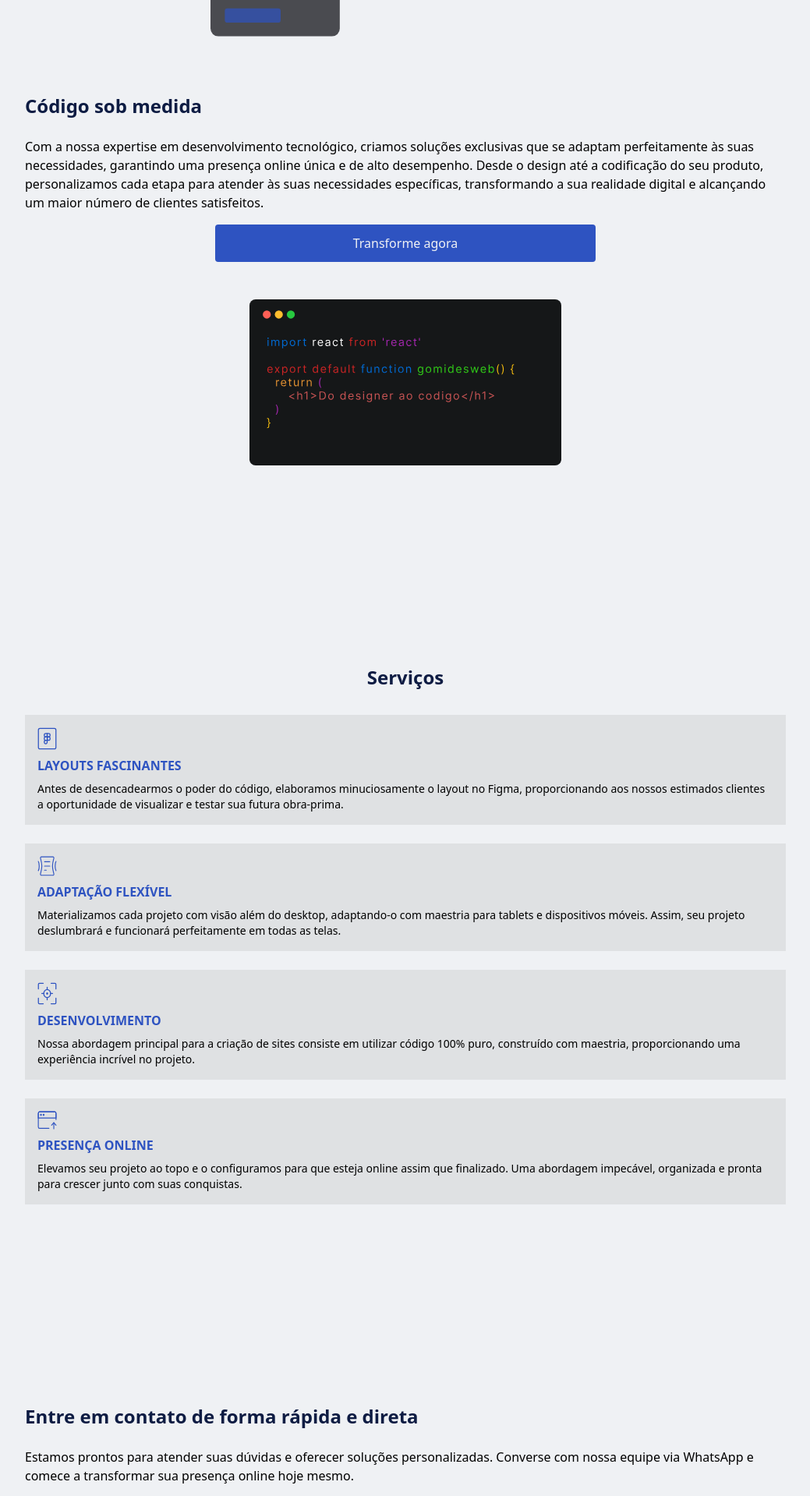
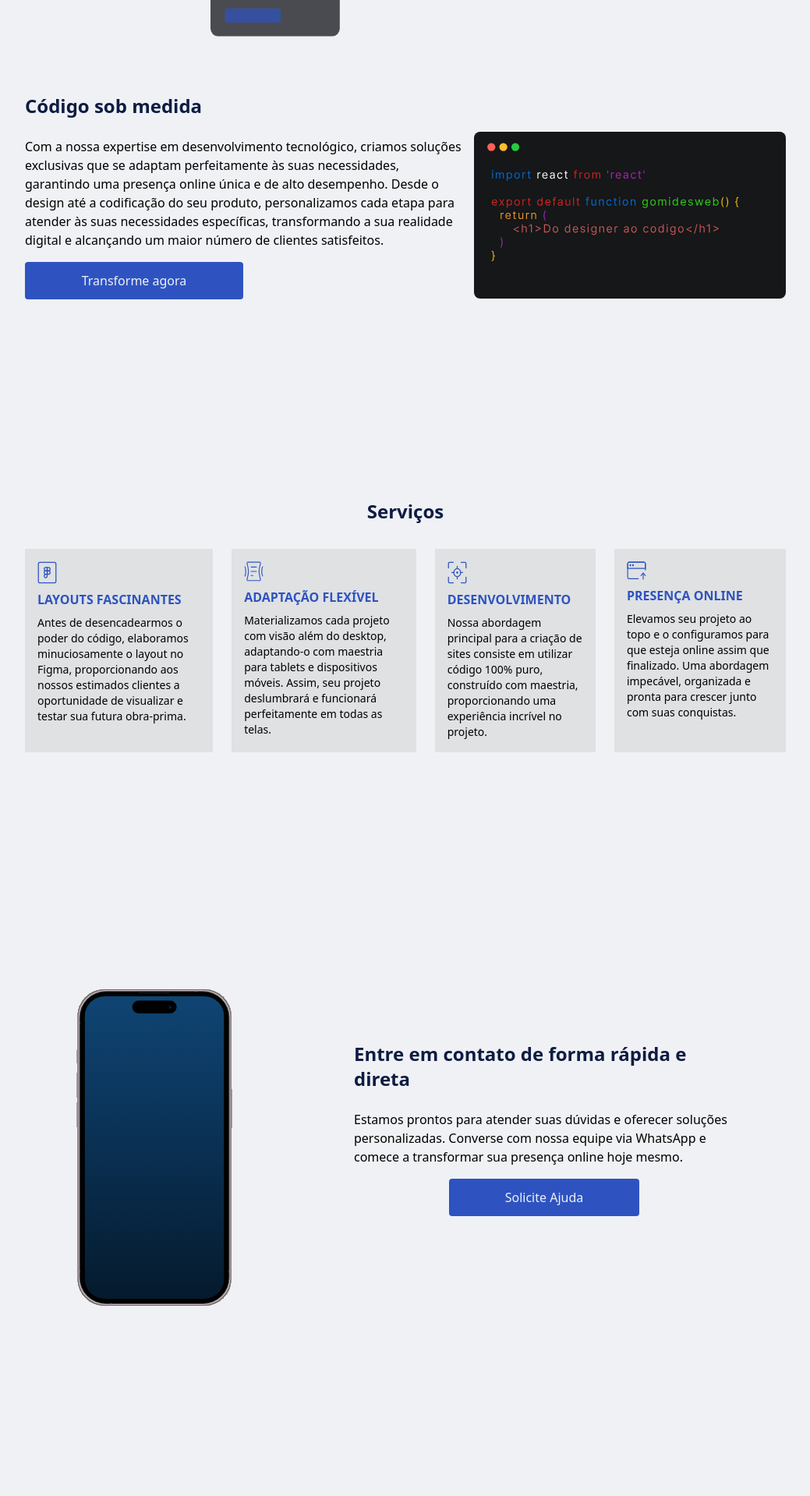
Before and after one commit to GomidesTs/site-gomides-web, a Next.js app: page / in a window 1280 px wide. Shown: the part 680-2599 px from the top of the page at 78% size, without its empty margins (120-1159 px from the left). Built offline with nearby package versions, Linux system fonts and the light colour scheme.

Commit message:
style: layout
Configuring elements to be shown on desktop.

```diff
--- a/src/app/page.tsx
+++ b/src/app/page.tsx
@@ -29,7 +29,8 @@ export default function Home() {
         />
       </div>
 
-      <div className="flex flex-col items-center justify-center">
+      <div className="flex flex-col items-center justify-center xl:flex-row xl:gap-4">
+        <div className="flex flex-col items-center justify-center xl:items-start">
           <div className="flex flex-col gap-6">
             <h2 className=" text-2xl font-bold text-blue-500">
               Código sob medida
@@ -47,6 +48,7 @@ export default function Home() {
           </div>
 
           <Button text="Transforme agora" />
+        </div>
 
         <Image
           className="mt-12"
@@ -57,14 +59,14 @@ export default function Home() {
         />
       </div>
 
-      <div className="mt-64  flex flex-col items-center justify-center">
+      <div className="mt-64 flex flex-col items-center justify-center">
         <h2 className=" text-2xl font-bold text-blue-500">Serviços</h2>
-        <div className="mt-8 flex flex-col gap-6">
+        <div className="mt-8 flex flex-col gap-6 xl:flex-row">
           <Services items={servicesConfig} />
         </div>
       </div>
 
-      <div className="flex flex-col-reverse items-center justify-center pt-64">
+      <div className="flex flex-col-reverse items-center justify-center gap-6 pt-64 xl:flex-row xl:justify-around">
         <Image
           className="mt-12"
           src="/iPhone.svg"
@@ -73,17 +75,19 @@ export default function Home() {
           alt="Várias perspectivas"
         />
 
-        <Button text="Solicite Ajuda" />
-
-        <div>
+        <div className="xl:w-2/4">
           <h2 className="text-2xl font-bold text-blue-500">
             Entre em contato de forma rápida e direta
           </h2>
+
           <p className="text-x mt-6">
             Estamos prontos para atender suas dúvidas e oferecer soluções
             personalizadas. Converse com nossa equipe via WhatsApp e comece a
             transformar sua presença online hoje mesmo.
           </p>
+          <div className="flex w-full items-end justify-center">
+            <Button text="Solicite Ajuda" />
+          </div>
         </div>
       </div>
 
@@ -99,21 +103,22 @@ export default function Home() {
         <div>depots</div>
       </div> */}
 
-      <div className="flex flex-col items-center justify-center pt-64">
+      <div className="flex flex-col items-center justify-center pt-64 xl:flex-row xl:gap-6">
+        <div className="flex flex-col items-center">
           <div>
-          <h2 className=" text-2xl font-bold text-blue-500">
+            <h2 className="text-2xl font-bold text-blue-500">
               Potencialize sua Presença Online
             </h2>
 
             <p className="text-x mt-6">
               Se você busca alcançar resultados extraordinários na era digital,
-            nós podemos ajudar. Com nossa expertise em design e desenvolvimento
-            web, oferecemos soluções sob medida para impulsionar sua presença
-            online e atrair mais clientes.
+              nós podemos ajudar. Com nossa expertise em design e
+              desenvolvimento web, oferecemos soluções sob medida para
+              impulsionar sua presença online e atrair mais clientes.
             </p>
           </div>
-
           <Button text="Cresça Online" />
+        </div>
 
         <Image
           className="mt-12"
```
Lines whose indentation alone changed are shown as unchanged.
